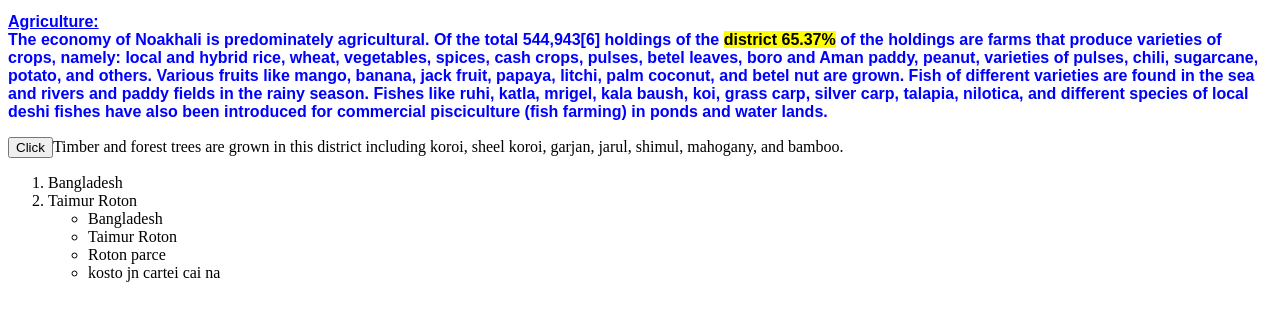
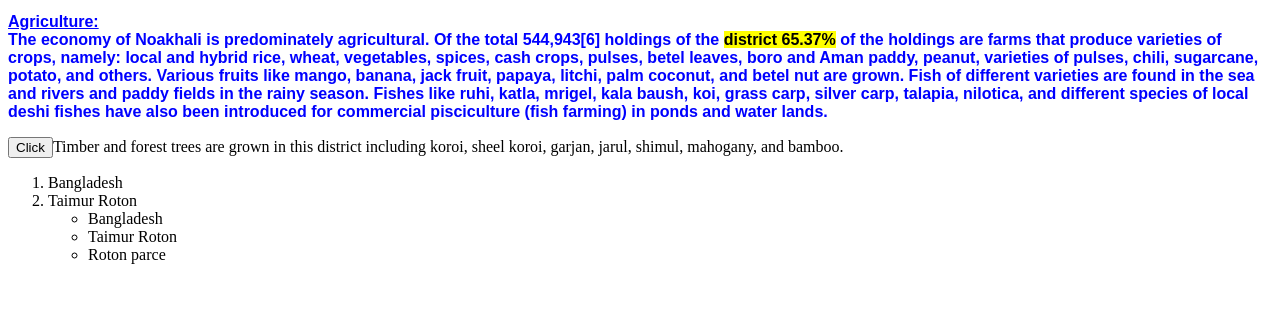
Before and after one commit to Rotonphero/my-firstwebsite, a plain HTML site: page first.html in a window 1280 px wide. Shown: the part 306-626 px from the top of the page. Drawn offline with Linux system fonts and the light colour scheme.

```diff
--- a/first.html
+++ b/first.html
@@ -26,7 +26,6 @@
             <li>Bangladesh</li>
             <li>Taimur Roton</li>
             <li> Roton parce</li>
-            <li>kosto jn cartei cai na</li>
          </ul>
 
          </ol>
```
Also changed, not shown: style.css (line endings or trailing spaces), 1 other file.
